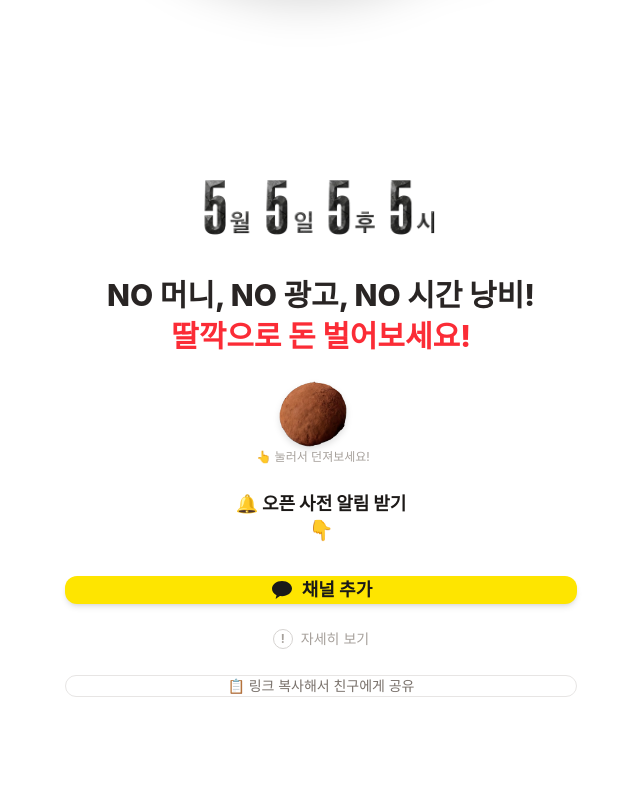
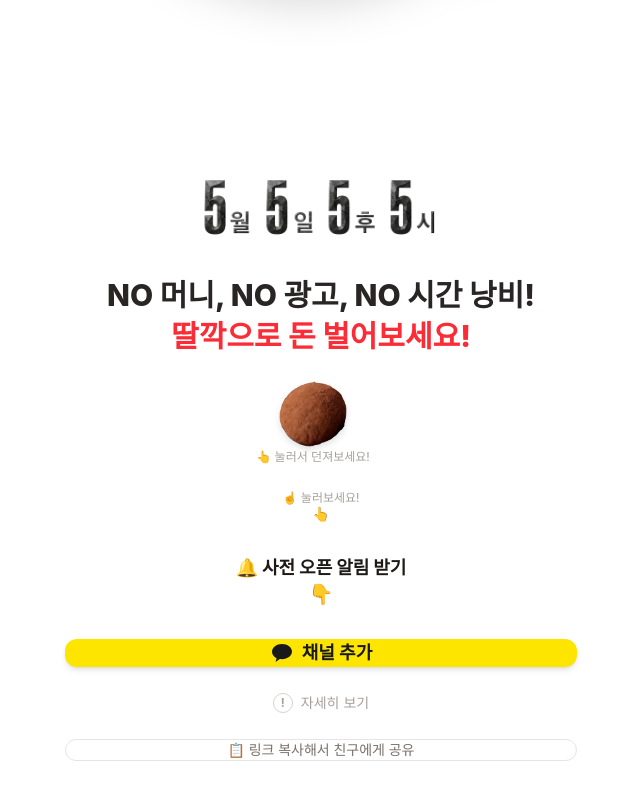
Before and after one commit to burst-bak/burst-landing, a Next.js app: page / in a window 1280 px wide. Shown: the part 832-1632 px from the top of the page, without its empty margins (319-959 px from the left). Before the commit the page ends 1595 px from the top, so only its background shows below. Built offline with nearby package versions, Linux system fonts and the light colour scheme.

Commit message:
feat: 눌러보세요 안내 추가 + 사전 오픈 알림으로 문구 변경

```diff
--- a/src/app/page.tsx
+++ b/src/app/page.tsx
@@ -437,10 +437,16 @@ export default function LandingPage() {
           </span>
         </button>
 
+        {/* ── 눌러보세요 안내 ── */}
+        <div className="flex flex-col items-center gap-0.5">
+          <p className="text-xs text-stone-400">☝️ 눌러보세요!</p>
+          <span className="text-sm animate-bounce">👆</span>
+        </div>
+
         {/* ── 사전 알림 안내 ── */}
         <div className="flex flex-col items-center gap-1 mt-2">
           <p className="text-base sm:text-lg font-extrabold text-[#1C1917]">
-            🔔 오픈 사전 알림 받기
+            🔔 사전 오픈 알림 받기
           </p>
           <span className="text-xl animate-bounce">👇</span>
         </div>
```
